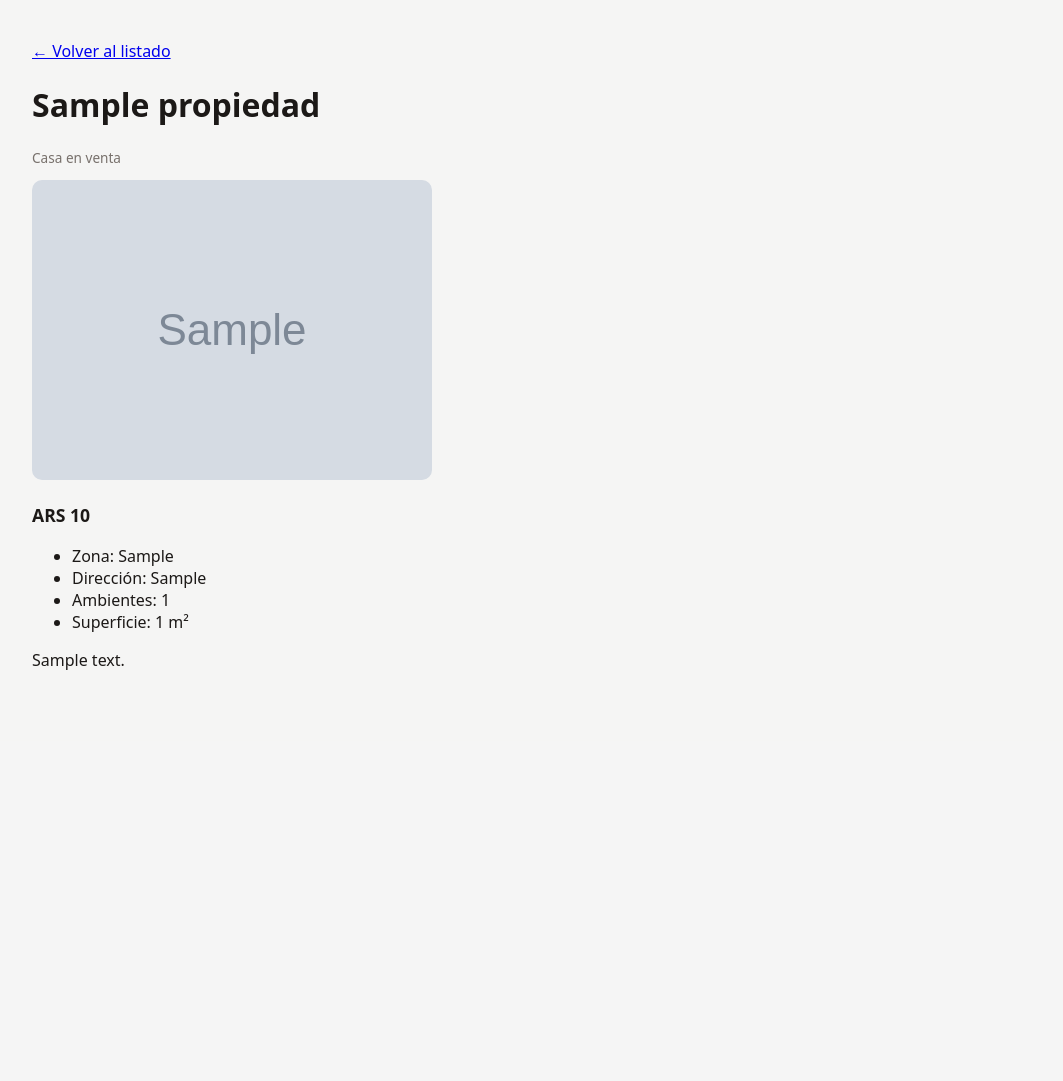
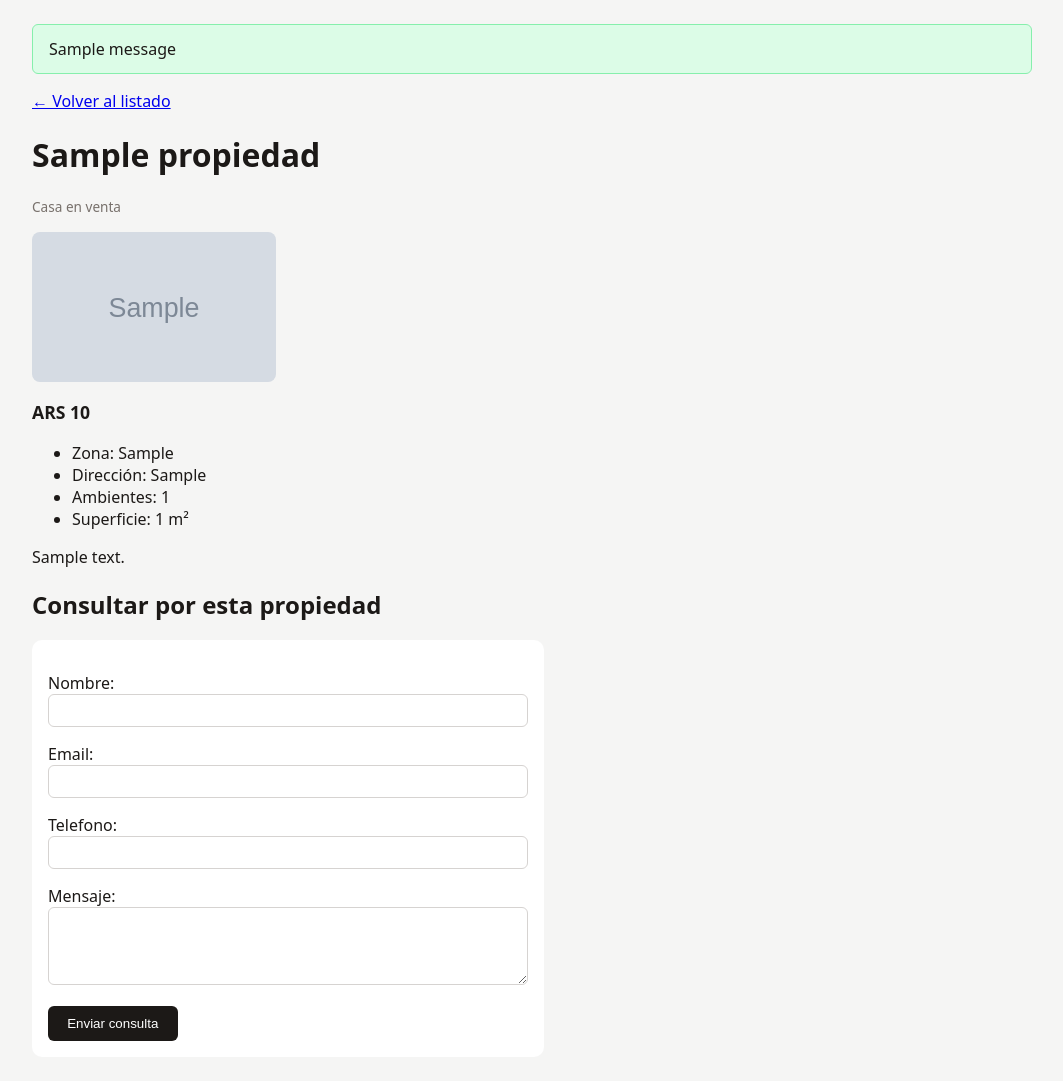
Before and after one commit to SoulCr/Inmobiliaria, a Django app: page /propiedad/1/ in a window 1280 px wide. Shown: the part 59-1140 px from the top of the page, without its empty margins (108-1171 px from the left). Before the commit the page ends 729 px from the top, so only its background shows below. Run offline with Django 5.2, Linux system fonts and the light colour scheme; tables that the repository leaves empty hold one stand-in row (values such as "Sample post"); grey boxes marked "Sample" are stand-in pictures; one stand-in notice (Sample message) is shown.

Commit message:
feat:propiedades_fotos

```diff
--- /dev/null
+++ b/propiedades/forms.py
@@ -0,0 +1,10 @@
+from django import forms
+
+from .models import Consulta
+
+
+class ConsultaForm(forms.ModelForm):
+    class Meta:
+        model = Consulta
+        fields = ["nombre", "email", "telefono", "mensaje"]
+        widgets = {"mensaje": forms.Textarea(attrs={"rows": 4})}
--- a/propiedades/models.py
+++ b/propiedades/models.py
@@ -31,3 +31,31 @@ class Propiedad(models.Model):
 
     def __str__(self):
         return f"{self.titulo} ({self.get_operacion_display()})"
+
+class Consulta(models.Model):
+    propiedad = models.ForeignKey(Propiedad, on_delete=models.CASCADE, related_name="consultas")
+    nombre = models.CharField(max_length=100)
+    email = models.EmailField()
+    telefono = models.CharField(max_length=30, blank=True)
+    mensaje = models.TextField()
+    creada = models.DateTimeField(auto_now_add=True)
+    atendida = models.BooleanField(default=False)
+
+    class Meta:
+        ordering = ["-creada"]
+
+    def __str__(self):
+        return f"{self.nombre} - {self.propiedad.titulo}"
+
+class FotoPropiedad(models.Model):
+    propiedad = models.ForeignKey(Propiedad, on_delete=models.CASCADE, related_name="fotos")
+    imagen = models.ImageField(upload_to="propiedades/galeria/")
+    orden = models.PositiveSmallIntegerField(default=0)
+
+    class Meta:
+        ordering = ["orden", "id"]
+        verbose_name = "foto"
+        verbose_name_plural = "fotos"
+
+    def __str__(self):
+        return f"Foto de {self.propiedad.titulo}"
--- a/propiedades/templates/propiedades/base.html
+++ b/propiedades/templates/propiedades/base.html
@@ -20,10 +20,19 @@
     .info h3 { margin: .3rem 0; }
     .precio { font-weight: 700; font-size: 1.1rem; }
     .etiqueta { font-size: .85rem; color: #78716c; }
+    .aviso { background: #dcfce7; border: 1px solid #86efac; padding: .8rem 1rem; border-radius: 6px; margin-bottom: 1rem; }
+    .consulta { background: #fff; padding: 1rem; border-radius: 10px; max-width: 480px; }
+    .consulta input, .consulta textarea { width: 100%; padding: .5rem; border: 1px solid #d6d3d1; border-radius: 6px; box-sizing: border-box; }
+    .consulta button { background: #1c1917; color: #fff; border: 0; padding: .6rem 1.2rem; border-radius: 6px; cursor: pointer; }
+    .galeria { display: grid; grid-template-columns: repeat(auto-fill, minmax(200px, 1fr)); gap: .5rem; margin: 1rem 0; }
+    .galeria img { width: 100%; height: 150px; object-fit: cover; border-radius: 8px; display: block; }
   </style>
 </head>
 <body>
   <header><a href="{% url 'propiedades:listado' %}">Inmobiliaria</a></header>
-  <main>{% block contenido %}{% endblock %}</main>
+  <main>
+    {% for m in messages %}<div class="aviso">{{ m }}</div>{% endfor %}
+    {% block contenido %}{% endblock %}</main>
+
 </body>
 </html>
--- a/propiedades/templates/propiedades/detalle.html
+++ b/propiedades/templates/propiedades/detalle.html
@@ -7,8 +7,14 @@
 <h1>{{ propiedad.titulo }}</h1>
 <p class="etiqueta">{{ propiedad.get_tipo_display }} en {{ propiedad.get_operacion_display|lower }}</p>
 
-{% if propiedad.foto %}
-  <img src="{{ propiedad.foto.url }}" alt="{{ propiedad.titulo }}" style="max-width:100%;border-radius:10px">
+{% if propiedad.fotos.all %}
+  <div class="galeria">
+    {% for f in propiedad.fotos.all %}
+      <a href="{{ f.imagen.url }}" target="_blank">
+        <img src="{{ f.imagen.url }}" alt="{{ propiedad.titulo }}">
+      </a>
+    {% endfor %}
+  </div>
 {% endif %}
 
 <p class="precio">{{ propiedad.moneda }} {{ propiedad.precio|floatformat:0 }}</p>
@@ -21,4 +27,11 @@
 </ul>
 
 <p>{{ propiedad.descripcion|linebreaksbr }}</p>
+
+<h2>Consultar por esta propiedad</h2>
+<form method="post" class="consulta">
+  {% csrf_token %}
+  {{ form.as_p }}
+  <button type="submit">Enviar consulta</button>
+</form>
 {% endblock %}
--- a/propiedades/views.py
+++ b/propiedades/views.py
@@ -1,7 +1,8 @@
-from django.shortcuts import get_object_or_404, render
+from django.contrib import messages
+from django.shortcuts import get_object_or_404, redirect, render
 
+from .forms import ConsultaForm
 from .models import Propiedad
-
 
 def listado(request):
     propiedades = Propiedad.objects.filter(disponible=True)
@@ -25,6 +26,19 @@ def listado(request):
     })
 
 
+
 def detalle(request, pk):
     propiedad = get_object_or_404(Propiedad, pk=pk, disponible=True)
-    return render(request, "propiedades/detalle.html", {"propiedad": propiedad})
+
+    if request.method == "POST":
+        form = ConsultaForm(request.POST)
+        if form.is_valid():
+            consulta = form.save(commit=False)
+            consulta.propiedad = propiedad
+            consulta.save()
+            messages.success(request, "¡Gracias! Recibimos tu consulta y te vamos a responder a la brevedad.")
+            return redirect("propiedades:detalle", pk=propiedad.pk)
+    else:
+        form = ConsultaForm()
+
+    return render(request, "propiedades/detalle.html", {"propiedad": propiedad, "form": form})
```
Also changed, not shown: propiedades/admin.py (+14 -1 lines), propiedades/migrations/0002_consulta.py (added), propiedades/migrations/0003_fotopropiedad.py (added).
